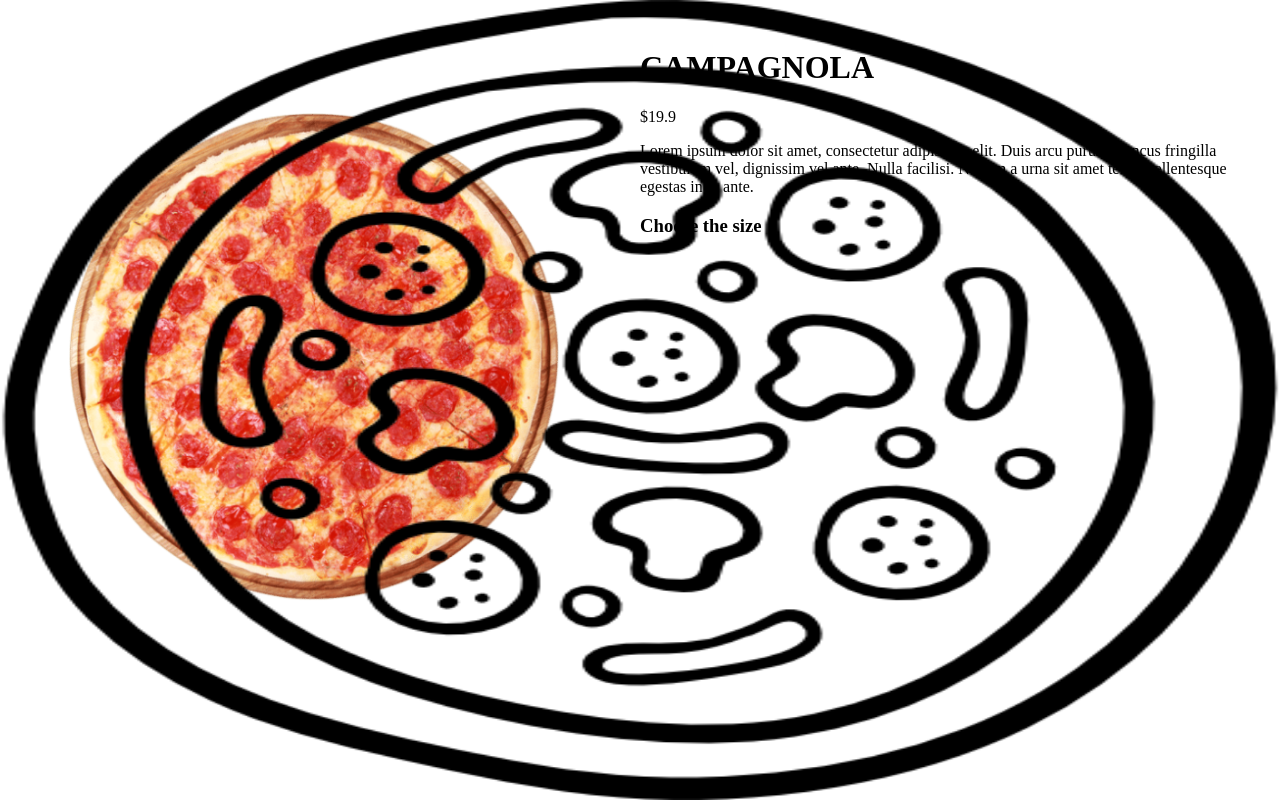
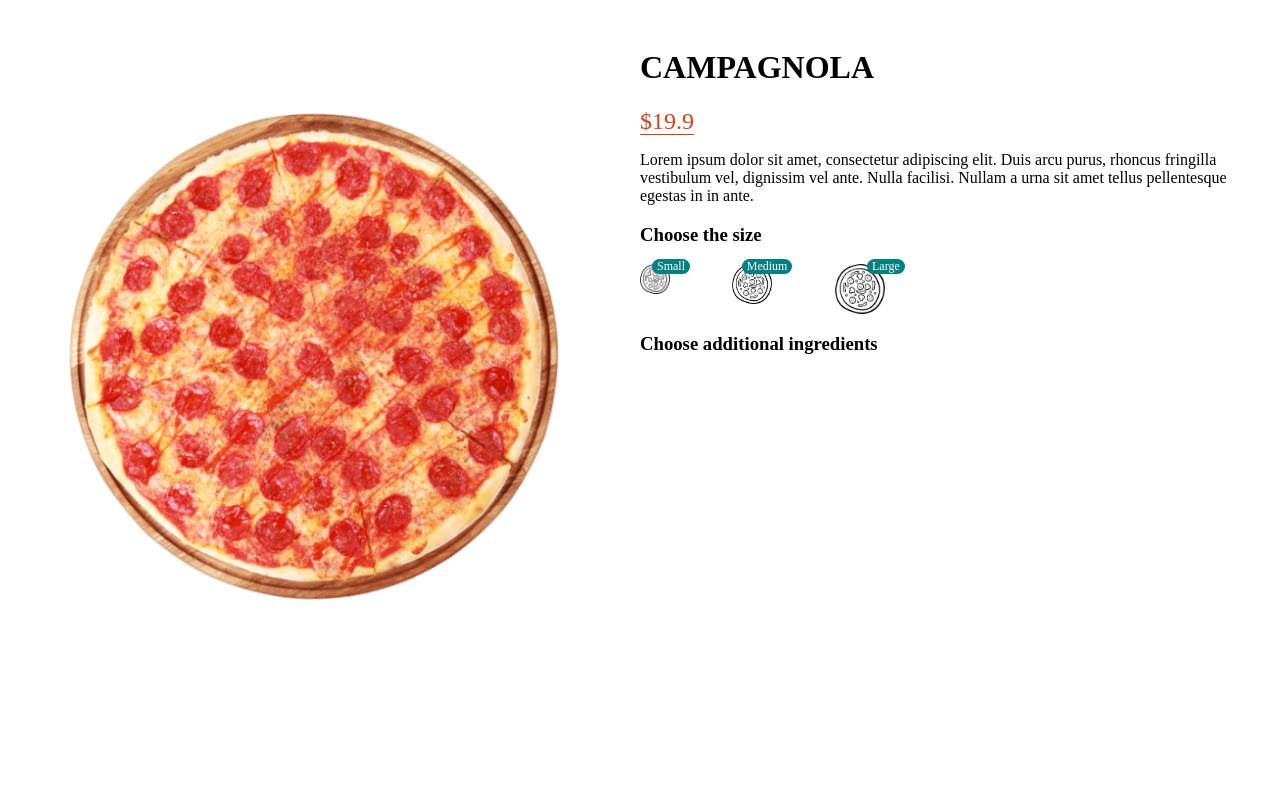
Before and after one commit to johnsistem/restaurant, a Next.js app: page /product/1 in a window 1280 px wide. Built offline with nearby package versions, Linux system fonts and the light colour scheme.

Commit message:
product details

```diff
--- a/components/Footer.jsx
+++ b/components/Footer.jsx
@@ -10,8 +10,7 @@ const Footer = () => {
 					objectFit="cover"
 					layout="fill"
 					alt=""
-					width="50px"
-					height="50px"
+
 				/>
 			</div>
 			<div className={styles.item}>
--- a/pages/product/[id].jsx
+++ b/pages/product/[id].jsx
@@ -29,11 +29,20 @@ const Product = () => {
 				<p className={styles.desc}>{pizza.desc}</p>
 				<h3 className={styles.choose}>Choose the size</h3>
 				<div className={styles.sizes}>
-					<div className={styles.size}>
-						<Image src="/img/size.png" layout="fill" alt=""/>
-
+					<div className={styles.size} onClick={() => setSize(0)}>
+						<Image src="/img/size.png" layout="fill" alt="" />
+						<span className={styles.number}>Small</span>
+					</div>
+					<div className={styles.size} onClick={() => setSize(1)}>
+						<Image src="/img/size.png" layout="fill" alt="" />
+						<span className={styles.number}>Medium</span>
+					</div>
+					<div className={styles.size} onClick={() => setSize(2)}>
+						<Image src="/img/size.png" layout="fill" alt="" />
+						<span className={styles.number}>Large</span>
 					</div>
 				</div>
+				<h3 className={styles.choose}>Choose additional ingredients</h3>
 			</div>
 		</div>
 	);
--- a/styles/Product.module.css
+++ b/styles/Product.module.css
@@ -1,24 +1,64 @@
-.container{
+.container {
 	height: calc(100vh - 100px);
 	display: flex;
 }
 
-.left{
+.left {
 	flex: 1;
 	height: 100%;
 	display: flex;
 	align-items: center;
 	justify-content: center;
-
 }
 
-.right{
+.right {
 	flex: 1;
 	padding: 20px;
 }
 
-.imgContainer{
+.imgContainer {
 	width: 80%;
 	height: 80%;
 	position: relative;
 }
+
+.price {
+	color: #d1411e;
+	font-size: 24px;
+	font-weight: 400;
+	border-bottom: 1px solid #d1411e;
+}
+
+.sizes {
+	width: 40%;
+	display: flex;
+	justify-content: space-between;
+}
+
+.size {
+	width: 30px;
+	height: 30px;
+	position: relative;
+   cursor: pointer;
+}
+
+.size:last-child{
+   width: 50px;
+   height: 50px;
+}
+
+.size:nth-child(2){
+   width: 40px;
+   height: 40px;
+}
+
+.number{
+   position: absolute;
+   top: -5px;
+   right: -20px;
+   background: teal;
+   color: white;
+   font-size: 12px;
+   padding: 0 5px;
+	border-radius: 10px;
+}
```
Lines whose indentation alone changed are shown as unchanged.
